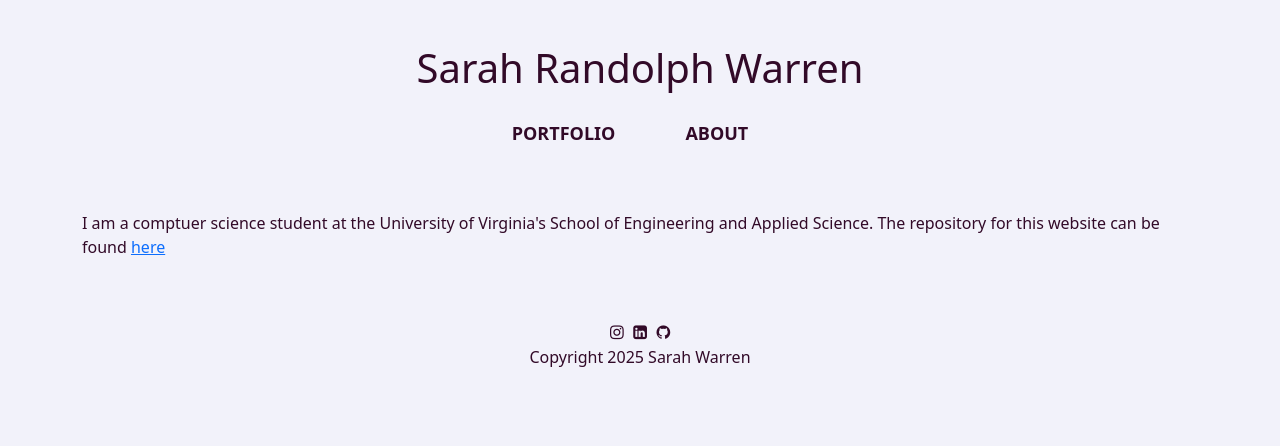
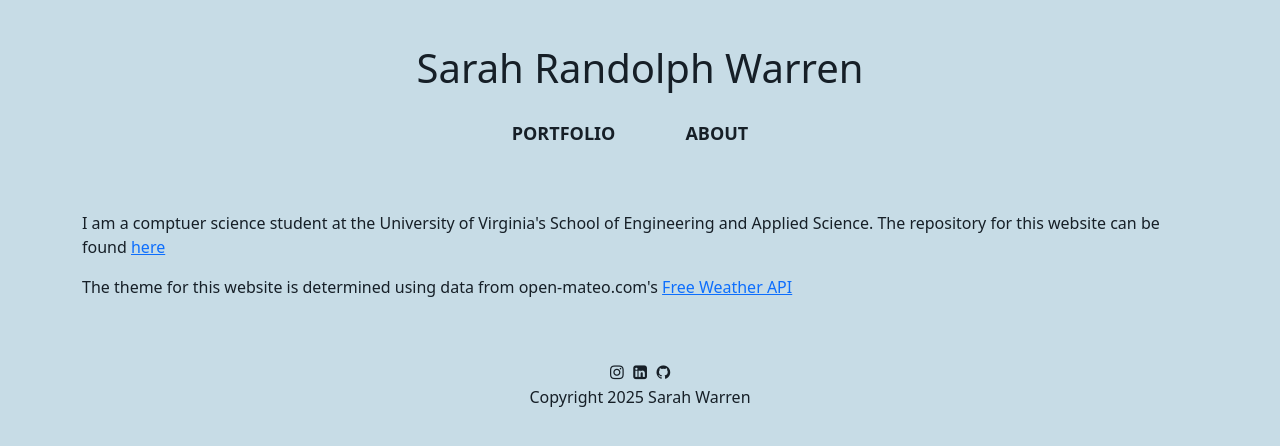
Before and after one commit to sarahrandolphw/sewing-portfolio, a Next.js app: page /about in a window 1280 px wide. Shown: the top 446 px of the page. Built offline with nearby package versions, Linux system fonts and the light colour scheme; no server answers.

Commit message:
file structure for color schemes and about data

```diff
--- a/app/about/page.js
+++ b/app/about/page.js
@@ -1,7 +1,10 @@
+import text from "../../data/about";
+
 export default function AboutPage() {
     return (
       <div>
-        <p>I am a comptuer science student at the University of Virginia&#39;s School of Engineering and Applied Science. The repository for this website can be found <a href="https://github.com/sarahrandolphw/sewing-portfolio">here</a></p>
+        <p>{text.description} <a href="https://github.com/sarahrandolphw/sewing-portfolio">here</a></p>
+        <p>{text.apiinfo} <a href="https://open-meteo.com/">Free Weather API</a></p>
       </div>
     );
   }
--- a/app/layout.js
+++ b/app/layout.js
@@ -4,7 +4,7 @@ import React, { useEffect } from 'react';
 import Header from './components/Header';
 import Footer from './components/Footer';
 import Script from 'next/script';
-import './globals.css'
+import './styles/globals.css'
 import 'bootstrap/dist/css/bootstrap.min.css';
 
 export default function RootLayout({ children }) {
@@ -18,7 +18,6 @@ export default function RootLayout({ children }) {
         <link
           rel="globals"
           href="https://cdn.jsdelivr.net/npm/bootstrap@5.3.0-alpha1/dist/css/bootstrap.min.css"
-          integrity="sha384-KyZXEJ03vNEXpP7I6yM5Zl6WlFa4v2+6g9K6Z3l52KNp5pPjRfJz59l/Dz9m0g7N"
           crossOrigin="anonymous"
         />
         <link rel="stylesheet" href="https://cdnjs.cloudflare.com/ajax/libs/font-awesome/4.7.0/css/font-awesome.min.css"></link>
@@ -35,7 +34,6 @@ export default function RootLayout({ children }) {
         </div>
         <Script
           src="https://cdn.jsdelivr.net/npm/bootstrap@5.3.0-alpha1/dist/js/bootstrap.bundle.min.js"
-          integrity="sha384-pzjw8f+ua7Kw1TIq0Ywv68a4akS9ZyXtv9sMlVqtW8Fz0TZnkOWO8aDX4Xz7J9fX"
           crossOrigin="anonymous"
           strategy="beforeInteractive"
         />
@@ -65,15 +63,13 @@ async function getWeather() {
                   const conditionCode = data.current_weather.weathercode;
                   const isDay = data.current_weather.is_day;
 
-                  console.log("Temperature:", temperature);
-                  console.log("Weather condition code:", conditionCode);
                   if (isDay){
                     document.body.classList.remove('night-mode');
                   } else {
                     document.body.classList.add('night-mode');
                   }
                   const condition = getWeatherCondition(conditionCode);
-
+                  console.log(condition);
 
               } else {
                   console.error("No weather data found in the response.");
@@ -90,29 +86,9 @@ async function getWeather() {
 }
 
 function getWeatherCondition(code) {
-  const conditions = {
-    0: 'Clear sky',
-    1: 'Partly cloudy',
-    2: 'Cloudy',
-    3: 'Overcast',
-    45: 'Foggy',
-    48: 'Depositing rime fog',
-    51: 'Light rain',
-    53: 'Moderate rain',
-    55: 'Heavy rain',
-    56: 'Light freezing rain',
-    57: 'Heavy freezing rain',
-    61: 'Light snow',
-    63: 'Moderate snow',
-    65: 'Heavy snow',
-    71: 'Light showers',
-    73: 'Moderate showers',
-    75: 'Heavy showers',
-    77: 'Snow showers',
-    80: 'Heavy thunderstorm',
-    81: 'Thunderstorm with hail',
-    82: 'Severe thunderstorm'
-  };
-
-  return conditions[code] || 'Unknown condition';
+  if ([0].includes(code)) return 'Sunny';
+  if ([1, 2, 3, 45, 48].includes(code)) return 'Cloudy';
+  if ([51, 53, 55, 56, 57, 61, 63, 65, 71, 73, 75, 77, 80, 81, 82].includes(code)) return 'Rainy';
+  if ([56, 57, 77].includes(code)) return 'Freezing';
+  return 'Unknown';
 }
--- a/app/page.js
+++ b/app/page.js
@@ -1,5 +1,4 @@
 import ProjectGallery from "./components/ProjectGallery"
-import './globals.css'
 
 export default function Home() {
   return (
--- /dev/null
+++ b/app/styles/colors.css
@@ -0,0 +1,41 @@
+:root {
+  --background: #C7DCE6;
+  --foreground: #E3EDF2;
+  --background-text: #161F27;
+  --foreground-text: #33475C;
+}
+
+.night_mode {
+  --background: #f2f2fa;
+  --foreground: #f2f2fa;
+  --background-text: #f2f2fa;
+  --foreground-text: #f2f2fa;
+}
+
+.sunny_mode {
+  --background: #f2f2fa;
+  --foreground: #f2f2fa;
+  --background-text: #f2f2fa;
+  --foreground-text: #f2f2fa;
+}
+
+.cloudy_mode {
+  --background: #f2f2fa;
+  --foreground: #f2f2fa;
+  --background-text: #f2f2fa;
+  --foreground-text: #f2f2fa;
+}
+
+.rainy_mode {
+  --background: #f2f2fa;
+  --foreground: #f2f2fa;
+  --background-text: #f2f2fa;
+  --foreground-text: #f2f2fa;
+}
+
+.freezing_mode {
+  --background: #C7DCE6;
+  --foreground: #E3EDF2;
+  --background-text: #161F27;
+  --foreground-text: #33475C;
+}
--- a/app/globals.css
+++ b/app/styles/globals.css
@@ -1,26 +1,18 @@
 @import "tailwindcss";
+@import './colors.css';
 
-:root {
-  --background:#f2f2fa;
-  --dark-text: #320A28;
+body {
+  font-family: Arial, sans-serif;
 }
 
-.night-mode {
-  --background: #320A28;
-  --dark-text: #f2f2fa;
-}
-body {
-  font-family: Arial, sans-serif;
-  color: var(--dark-text);
-}
-p, h1, h2, h3, h4, h5, h6, span, div, a {
-  color: var(--dark-text);
+h1, h2, h3, h4, h5, h6, span, div, a {
+  color: var(--background-text);
 }
 
 .header, .footer {
   text-align: center;
   padding: 20px;
-  color: var(--dark-text);
+  color: var(--background-text);
 }
 
 .nav {
@@ -32,7 +24,7 @@ p, h1, h2, h3, h4, h5, h6, span, div, a {
 
 .nav a{
   text-decoration: none;
-  color: var(--dark-text);
+  color: var(--background-text);
   font-size: 18px;
   font-weight: bold;
   padding: 10px 20px;
@@ -41,7 +33,7 @@ p, h1, h2, h3, h4, h5, h6, span, div, a {
 }
 
 .nav a:hover {
-  color: var(--dark-text);
+  color: var(--foreground-text);
 }
 
 .gallery {
@@ -57,7 +49,7 @@ p, h1, h2, h3, h4, h5, h6, span, div, a {
   text-align: center;
   width: 300px;
   padding: 10px;
-  background-color: #fff;
+  background-color: var(--foreground);
   transition: transform 0.3s, box-shadow 0.3s;
   text-decoration: none;
 }
@@ -66,10 +58,11 @@ p, h1, h2, h3, h4, h5, h6, span, div, a {
   transform: translateY(-5px);
   box-shadow: 0 4px 8px rgba(0, 0, 0, 0.1);
 }
+
 .project-card h3 {
   font-size: 1.2rem;
   font-weight: bold;
-  color: var(--dark-text);
+  color: var(--foreground-text);
   margin: 0;
   padding-top: 10px;
   text-transform: capitalize;
@@ -106,7 +99,7 @@ p, h1, h2, h3, h4, h5, h6, span, div, a {
   grid-template-columns: 2fr 1fr;
   gap: 20px;
   align-items: start;
-  background-color: #fff;
+  background-color: var(--foreground);
   padding: 20px;
 }
 
@@ -125,6 +118,7 @@ p, h1, h2, h3, h4, h5, h6, span, div, a {
   display: flex;
   align-items: center;
   font-size: 1.1rem;
+  color: var(--foreground-text);
 }
 
 @media (max-width: 768px) {
@@ -138,8 +132,11 @@ p, h1, h2, h3, h4, h5, h6, span, div, a {
 }
 
 .fa{
-  color: var(--dark-text);
+  color: var(--background-text);
   text-decoration: none;
-  cursor: hand;
   padding: .4%;
 }
+
+.fa:hover{
+  color: var(--foreground-text);
+}
--- /dev/null
+++ b/data/about.js
@@ -0,0 +1,6 @@
+const text = {
+    description: "I am a comptuer science student at the University of Virginia's School of Engineering and Applied Science. The repository for this website can be found",
+    apiinfo: "The theme for this website is determined using data from open-mateo.com's",
+}
+
+export default text;
```
